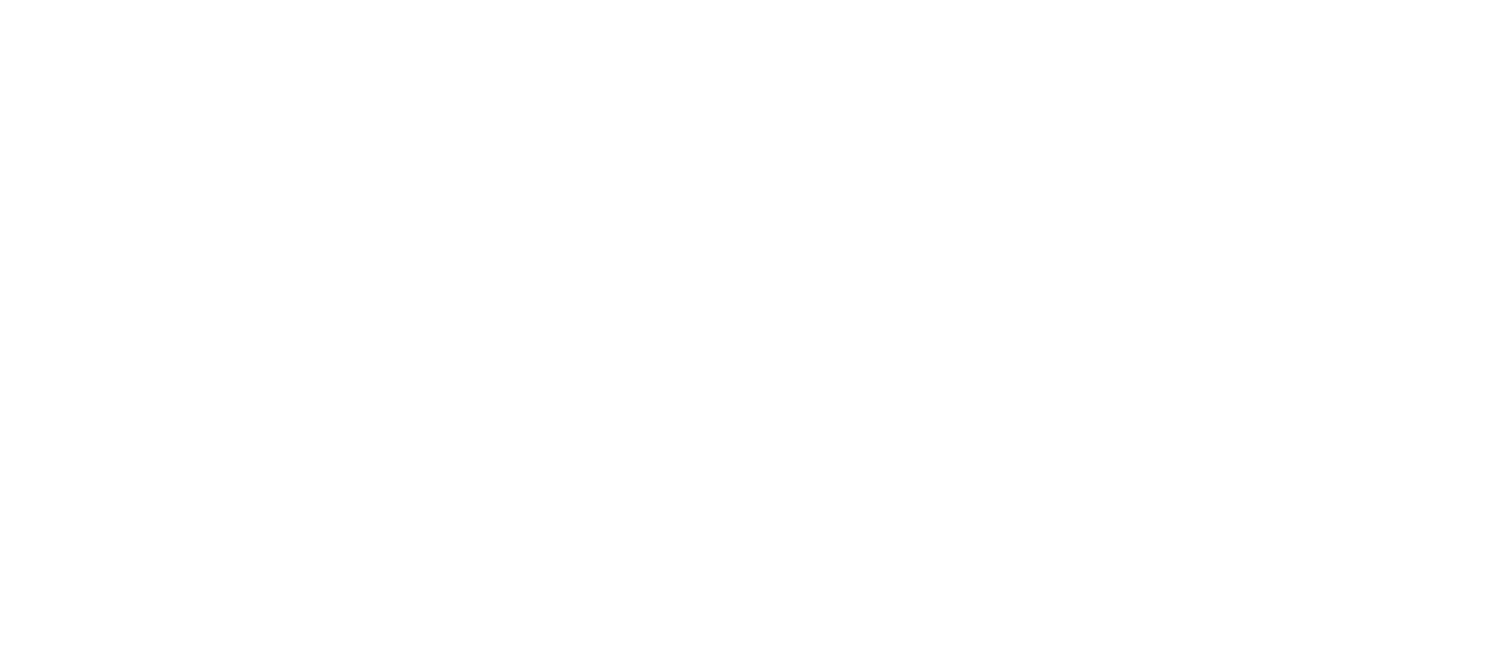
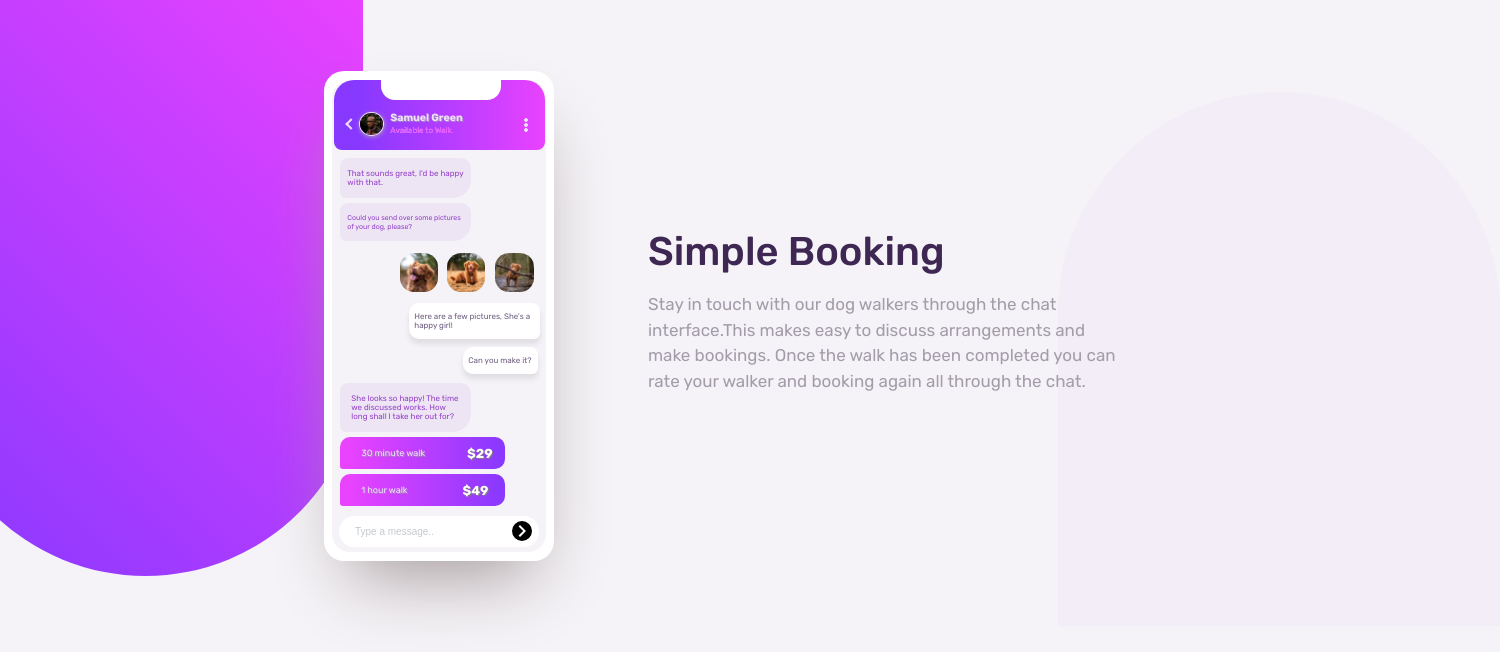
Before and after one commit to devGeorgeOwi/chat-app, a plain HTML site: page index.html in a window 1280 px wide. Shown: the whole page, 1500 px wide, since content can reach past the window. Drawn offline with Linux system fonts and the light colour scheme.

Commit message:
updated the desktop view

```diff
--- a/css/main.css
+++ b/css/main.css
@@ -0,0 +1,376 @@
+@import url('https://fonts.googleapis.com/css2?family=Rubik:wght@400;500;700&display=swap');
+
+
+body {
+    font-size: 16px;
+    font-weight: 400, 500, 700;
+    font-family: 'Rubik', sans-serif;
+    position: relative;
+    background-color: hsl(270, 20%, 96%);
+    overflow: hidden;
+}
+
+
+.left-box {
+    width: 435px;
+    height: 590px;
+    position: absolute;
+    background: linear-gradient(225deg, hsl(293, 100%, 63%), hsl(264, 100%, 61%));
+    margin-top: -22px;
+    /* margin-bottom: 270px; */
+    margin-left: -80px;
+    border-radius: 0 0 312px 312px;
+    z-index: -2;
+}
+
+.right-box {
+    width: 442px;
+    height: 534px;
+    margin-top: 84px;
+    margin-left: 1050px;
+    position: absolute;
+    background-color: hsl(270deg 47% 92% / 36%);
+    border-radius: 312px 312px 0 0;
+    z-index: -2;
+}
+
+/* .description {
+    display: flex;
+} */
+
+.middle-content {
+    display: flex;
+    justify-content: space-around;
+    position: absolute;
+}
+
+/* PHONE APP STYLE */
+.phone-white {
+    width: 230px;
+    height: 490px;
+    margin-left: -250px;
+    margin-top: 63px;
+    background-color: hsl(0, 0%, 100%);
+    border-radius: 20px;
+    box-shadow: 2px 37px 72px -24px #a29797;
+    position: absolute;
+    z-index: -1;
+}
+.phone-grey {
+    width: 214px;
+    height: 472px;
+    margin-left: 8px;
+    margin-top: 9px;
+    /* margin-bottom: 12px; */
+    background-color: hsl(270, 20%, 96%);
+    border-radius: 18px;
+    position: absolute;
+    z-index: 1;
+}
+
+.small-top {
+    width: 120px;
+    height: 28px;
+    margin-left: 49px;
+    margin-top: -8px;
+    background-color: hsl(0, 0%, 100%);
+    position: absolute;
+    border-radius: 0 0 14px 14px;
+}
+
+.chat-head {
+    width: 211px;
+    height: 70px;
+    margin-left: 2px;
+    border-radius: 20px 20px 8px 8px;
+    background: linear-gradient(to right, hsl(264, 100%, 61%) 12%, hsl(293, 100%, 63%) );
+    position: absolute;
+    z-index: -2;
+}
+
+/* TOP LEFT BACK ICON */
+.code.icon {
+    color: hsl(276deg 77% 93%);
+    position: absolute;
+    margin-left: 13px;
+    margin-top: 40px;
+}
+.code.icon:before {
+    content: '';
+    position: absolute;
+    width: 6px;
+    height: 6px;
+    border-left: solid 2px currentColor;
+    border-top: solid 2px currentColor;
+    -webkit-transform: rotate(-45deg);
+    -webkit-transform: rotate(-45deg);
+            transform: rotate(-45deg);
+  }
+  /* .code.icon:after {
+    content: '';
+    position: absolute;
+    left: 6px;
+    width: 8px;
+    height: 8px;
+    border-bottom: solid 1px currentColor;
+    border-right: solid 1px currentColor;
+    -webkit-transform: rotate(-45deg);
+            transform: rotate(-45deg);
+  } */
+  /* AVATAR STYLE */
+.profile-img {
+    width: 11%;
+    height: 22px;
+    position: absolute;
+    margin-top: 32px;
+    margin-left: 25px;
+    border-radius: 50%;
+    border: 1px solid hsl(276deg 77% 93%);
+    box-shadow: 0.5px 1px 4px hsl(270, 7%, 64%);
+
+}
+/* CHAT APP HEADING */
+.app-heading h6 {
+    font-size: 10.5px;
+    margin-left: 56px;
+    margin-top: 31px;
+    color: hsl(276deg 77% 93%);
+    text-shadow: 1px 1px 0px hsl(270deg 7% 64% / 81%);
+}
+/* CHAT APP PARAGRAPH */
+.app-heading p {
+    margin-left: 56px;
+    margin-top: -22px;
+    font-size: 8px;
+    color: hsl(293, 100%, 63%);
+    text-shadow: 0 0 #f9d7fffa;
+}
+
+/* DOTTED MENU ICON */
+.more-vertical-solid.icon {
+    color: hsl(276deg 77% 93%);
+    position: absolute;
+    margin-left: 190px;
+    margin-top: -20px;
+    width: 2px;
+    height: 2px;
+    border-radius: 50%;
+    border: solid 1px currentColor;
+    background-color: currentColor;
+}
+.more-vertical-solid.icon:before {
+  content: '';
+  position: absolute;
+  left: -1px;
+  top: -6px;
+  width: 2px;
+  height: 2px;
+  border-radius: 50%;
+  border: solid 1px currentColor;
+  background-color: currentColor;
+}
+.more-vertical-solid.icon:after {
+  content: '';
+  position: absolute;
+  left: -1px;
+  top: 4px;
+  width: 2px;
+  height: 2px;
+  border-radius: 50%;
+  border: solid 1px currentColor;
+  background-color: currentColor;
+}
+
+/* MOBILE CHAT BOX */
+
+/* USER1 */
+.chat-left1 {
+    background: hsl(270deg 47% 92% / 71%);
+    border-radius: 8px 10px 18px 6px;
+    margin-top: 78px;
+    margin-left: 8px;
+    padding: 1px;
+    width: 60%;
+}
+.chat-left2 {
+    background: hsl(270deg 47% 92% / 71%);
+    border-radius: 8px 10px 18px 6px;
+    margin-top: -14px;
+    margin-left: 8px;
+    padding: 1px;
+    width: 60%;
+}
+.chat-left1 p {
+    font-size: 8px;
+    color: hsl(276, 55%, 52%);
+    padding: 2px 4px 2px 6px;
+}
+.chat-left2 p {
+    font-size: 7px;
+    color: hsl(276, 55%, 52%);
+    padding: 2px 4px 2px 6px;
+}
+
+/* USER2 */
+.chat-img {
+    display: flex;
+    justify-content: space-evenly;
+    margin-top: -7px;
+}
+.dog1 {
+    width: 18%;
+    border-radius: 14px;
+    margin-right: -59px;
+}
+.dog2 {
+    width: 18%;
+    border-radius: 14px;
+    margin-right: -57px;
+}.dog3 {
+    width: 18%;
+    border-radius: 14px;
+    margin-right: -55px;
+}
+
+.chat-right1 {
+    border-radius: 10px 8px 6px 10px;
+    background: hsl(0, 0%, 100%);
+    width: 60%;
+    padding: 1px;
+    margin-left: 77px;
+    margin-top: -8px;
+    box-shadow: 0px 5px 5px #aaa8ad45;
+}
+.chat-right1 p {
+    font-size: 8px;
+    color: hsl(271, 15%, 43%);
+    padding: 0 4px;
+}
+.chat-right2 {
+    border-radius: 10px 8px 6px 10px;
+    background: hsl(0, 0%, 100%);
+    width: 34%;
+    padding: 1px;
+    margin-left: 131px;
+    margin-top: 8px;
+    box-shadow: 0px 5px 5px #aaa8ad45;
+}
+.chat-right2 p {
+    font-size: 8px;
+    color: hsl(271, 15%, 43%);
+    padding: 0 4px;
+}
+
+/* USER1 RESPONSE */
+.chat-left3 {
+    background: hsl(270deg 47% 92% / 71%);
+    border-radius: 8px 10px 18px 6px;
+    margin-top: -10px;
+    margin-left: 8px;
+    padding: 1px;
+    width: 60%;
+}
+.chat-left3 p {
+    font-size: 8px;
+    color: hsl(276, 55%, 52%);
+    padding: 2px 10px 2px 10px;
+}
+
+.chat-left4 {
+    display: flex;
+    background: linear-gradient(to right, hsl(293, 100%, 63%) 5%, hsl(264, 100%, 61%) );
+    border-radius: 10px 10px 10px 3px;
+    margin-top: 5px;
+    margin-left: 8px;
+    padding: 1px;
+    width: 76%;
+    height: 30px;
+}
+.chat-left4 p {
+    font-size: 9px;
+    padding: 1px 0px 10px 20px;
+    color: hsl(276deg 77% 93%);
+    text-shadow: 1px 1px 0px hsl(270deg 7% 64% / 81%);
+}
+.chat-left4 h6 {
+    font-size: 13px;
+    font-weight: bold;
+    margin-top: 8px;
+    margin-left: 42px;
+    color: white;
+    text-shadow: 1px 1px 1px grey;
+}
+
+.chat-left5 {
+    display: flex;
+    background: linear-gradient(to right, hsl(293, 100%, 63%) 5%, hsl(264, 100%, 61%) );
+    border-radius: 10px 10px 10px 3px;
+    margin-top: 5px;
+    margin-left: 8px;
+    padding: 1px;
+    width: 76%;
+    height: 30px;
+}
+.chat-left5 p {
+    font-size: 9px;
+    padding: 1px 0px 10px 20px;
+    color: hsl(276deg 77% 93%);
+    text-shadow: 1px 1px 0px hsl(270deg 7% 64% / 81%);
+}
+.chat-left5 h6 {
+    font-size: 13px;
+    font-weight: bold;
+    margin-top: 8px;
+    margin-left: 55px;
+    color: white;
+    text-shadow: 1px 1px 1px gray;
+}
+
+/* TEXT-BOX */
+form {
+    position: relative;
+    margin-top: -7px;
+}
+.message-tab {
+    position: relative;
+    width: 60%;
+}
+.message-tab input {
+    position: absolute;
+    border-radius: 24px;
+    border: none;
+    color: hsl(206, 6%, 79%);
+    margin-left: 7px;
+    width: 196px;
+    height: 29px;
+    margin-top: -2px;
+    font-size: 10px;
+}
+
+.message-tab img{
+    position: absolute;
+    margin-left: 178px;
+    margin-top: 1px;
+}
+
+::placeholder {
+    color: hsl(206, 6%, 79%);
+}
+/* MAIN HEADING */
+.description h4 {
+    font-size: 40px;
+    font-weight: 500;
+    margin-left: 640px;
+    margin-top: 220px;
+    color: hsl(271, 36%, 24%);
+
+}
+/* MAIN BODY PARAGRAPH */
+.description p {
+    font-size: 17px;
+    margin-left: 635px;
+    margin-top: -38px;
+    padding: 2px 5px 2px 5px;
+    line-height: 1.5em;
+    color: hsl(270, 7%, 64%);
+}
--- a/index.html
+++ b/index.html
@@ -8,6 +8,85 @@
     <title>Chat App | Dog Walker App</title>
 </head>
 <body>
+    <div class="main-container">
+        <div class="left-box">
 
+        </div>
+        <div></div>
+        <div class="middle-content">
+
+            <div class="phone-white">
+                <div class="phone-grey">
+                    <div class="small-top">
+
+                    </div>
+                    <div class="chat-head">
+                         <div class="code icon">
+
+                         </div>
+                         <div class="avatar-section">
+                             <img src="./images/avatar.jpg" alt="avatar image" class="profile-img">
+                         </div>
+                         <div class="app-heading">
+                            <h6>Samuel Green</h6>
+                            <p>Available to Walk.</p>
+                         </div>
+                         <div class="more-vertical-solid icon">
+
+                         </div>
+                    </div>
+                    <div class="chat-left1">
+                        <p>That sounds great, I'd be happy with that.</p>
+                    </div>
+                    <br>
+                    <div class="chat-left2">
+                        <p>Could you send over some pictures of your dog, please?</p>
+                    </div>
+                    <br>
+                    <div class="chat-img">
+                        <img src="./images/dog-image-1.jpg" alt="dog1" class="dog1">
+                        <img src="./images/dog-image-2.jpg" alt="dog2" class="dog2">
+                        <img src="./images/dog-image-3.jpg" alt="dog3" class="dog3">
+                    </div>
+                    <br>
+                    <div class="chat-right1">
+                        <p>Here are a few pictures, She's a happy girl!</p>
+                    </div>
+                    <div class="chat-right2">
+                        <p>Can you make it?</p>
+                    </div>
+                    <br>
+                    <div class="chat-left3">
+                        <p>She looks so happy! The time we discussed works. How long shall I take her out for?</p>
+                    </div>
+                    <div class="chat-left4">
+                        <p>30 minute walk</p>
+                        <h6>$29</h6>
+                    </div>
+                    <div class="chat-left5">
+                        <p>1 hour walk</p>
+                        <h6>$49</h6>
+                    </div>
+                    <br>
+                    <form action="#">
+                        <div class="message-tab">
+                            <input type="text" placeholder="     Type a message..">
+                            <img src="./images/submit.svg" alt="chevron right circle">
+                        </div>
+                    </form>
+                </div>
+            </div>
+
+            <div class="description">
+                <h4>Simple Booking</h4>
+                <p> Stay in touch with our dog walkers through the chat <br>interface.This makes easy to discuss arrangements and <br>make bookings.
+                    Once the walk has been completed you can<br> rate your walker and booking again all through the chat.
+                </p>
+            </div>
+        </div>
+        <div class="right-box">
+
+        </div>
+    </div>
 </body>
 </html>
```
Also changed, not shown: css/queries.css (line endings or trailing spaces), images/submit.svg (added), 1 other file.
